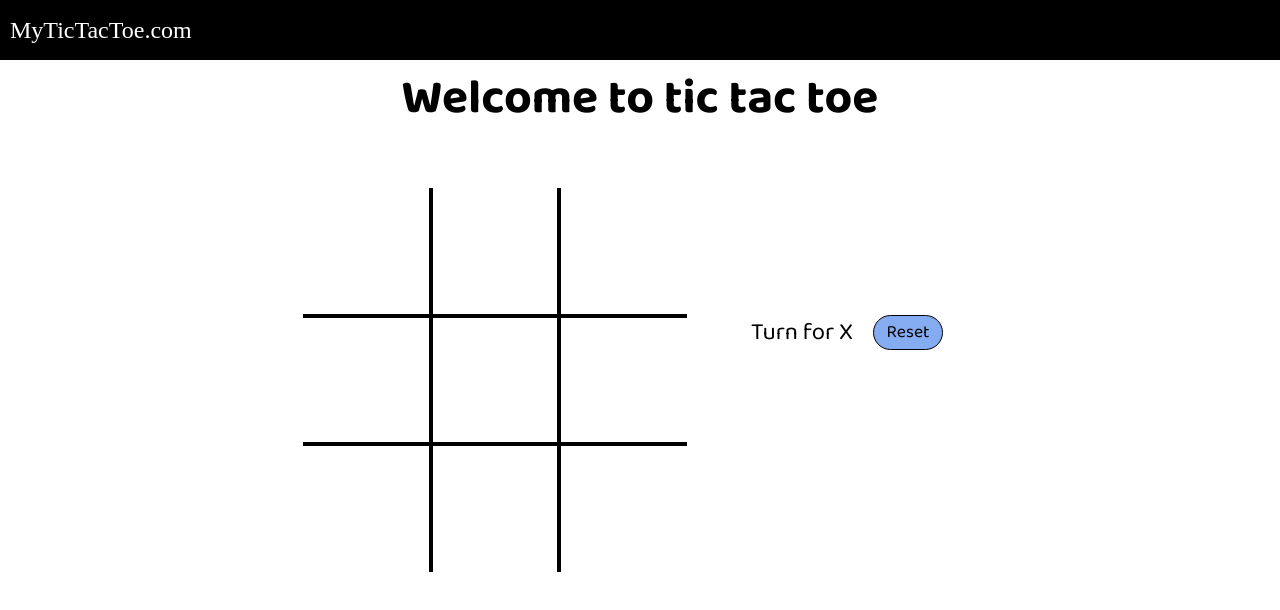
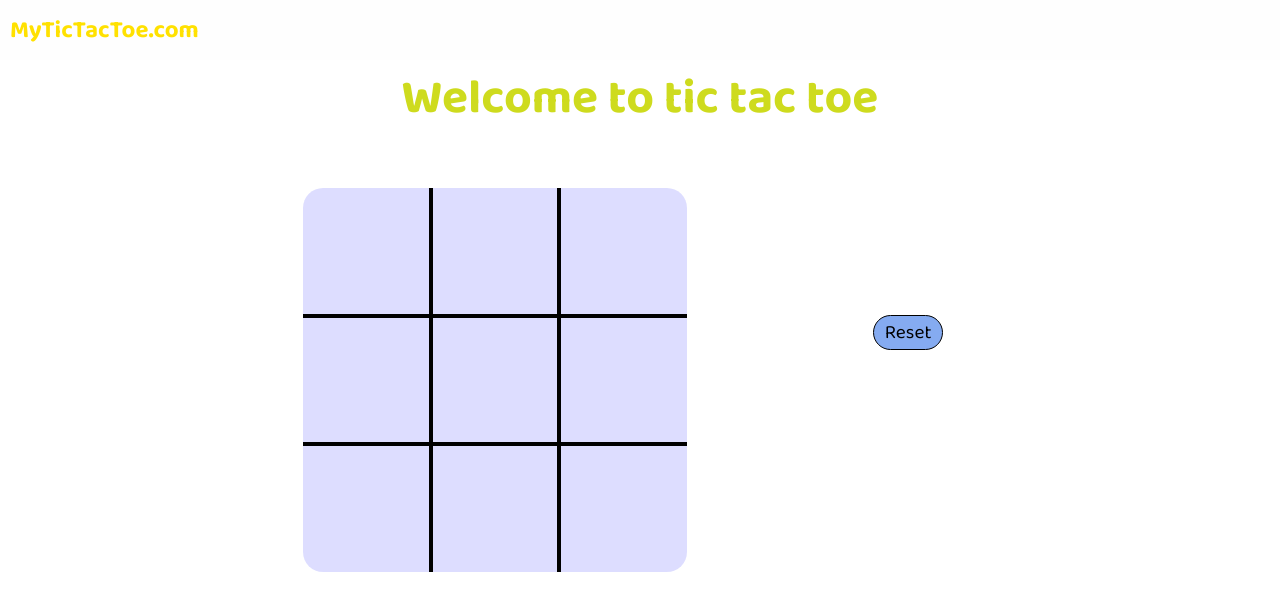
Before and after one commit to Abhinav06m/Tic-Tac-Toe-Game, a plain HTML site: page index.html in a window 1280 px wide. Drawn offline with Linux system fonts and the light colour scheme.

Commit message:
Update style.css

```diff
--- a/style.css
+++ b/style.css
@@ -6,12 +6,13 @@
 }
 
 nav {
-    background-color: rgb(0, 0, 0);
-    color: white;
+    background-color: rgba(251, 251, 251, 0.341);
+    color: rgb(255, 225, 0);
     height: 60px;
     font-size: 1.5rem;
     display: flex;
     align-items: center;
+    font-family: "Baloo Bhai 2", sans-serif;
 }
 
 nav ul {
@@ -20,6 +21,16 @@ nav ul {
 
 nav ul li {
     margin-left: 10px;
+    font-weight:700;
+}
+
+#myVideo {
+  position: fixed;
+  top: 0;
+  bottom: 0;
+  min-width: 100%;
+  min-height: 100%;
+  z-index: -1;
 }
 
 .game-container {
@@ -34,6 +45,9 @@ nav ul li {
     grid-template-columns: repeat(3, 10vw);
     grid-template-rows: repeat(3, 10vw);
     position: relative;
+    color: white;
+    background-color: rgba(0, 0, 255, 0.133);
+    border-radius: 20px;
 }
 
 .box {
@@ -51,6 +65,7 @@ nav ul li {
 
 .info {
     font-size: 1.5rem;
+    color: white;
 }
 
 .info2 {
@@ -67,6 +82,7 @@ nav ul li {
 .h1 {
     font-size: 3rem;
     font-family: "Baloo Bhai 2", sans-serif;
+    color: rgb(206, 219, 30);
     display: flex;
     justify-content: center;
 }
@@ -113,7 +129,7 @@ nav ul li {
     border: 1px solid rgb(0, 0, 0);
     cursor: pointer;
     font-family: "Baloo Bhai 2", sans-serif;
-    font-size: 1.1rem;
+    font-size: 1.2rem;
 }
 
 #reset:hover {
```
